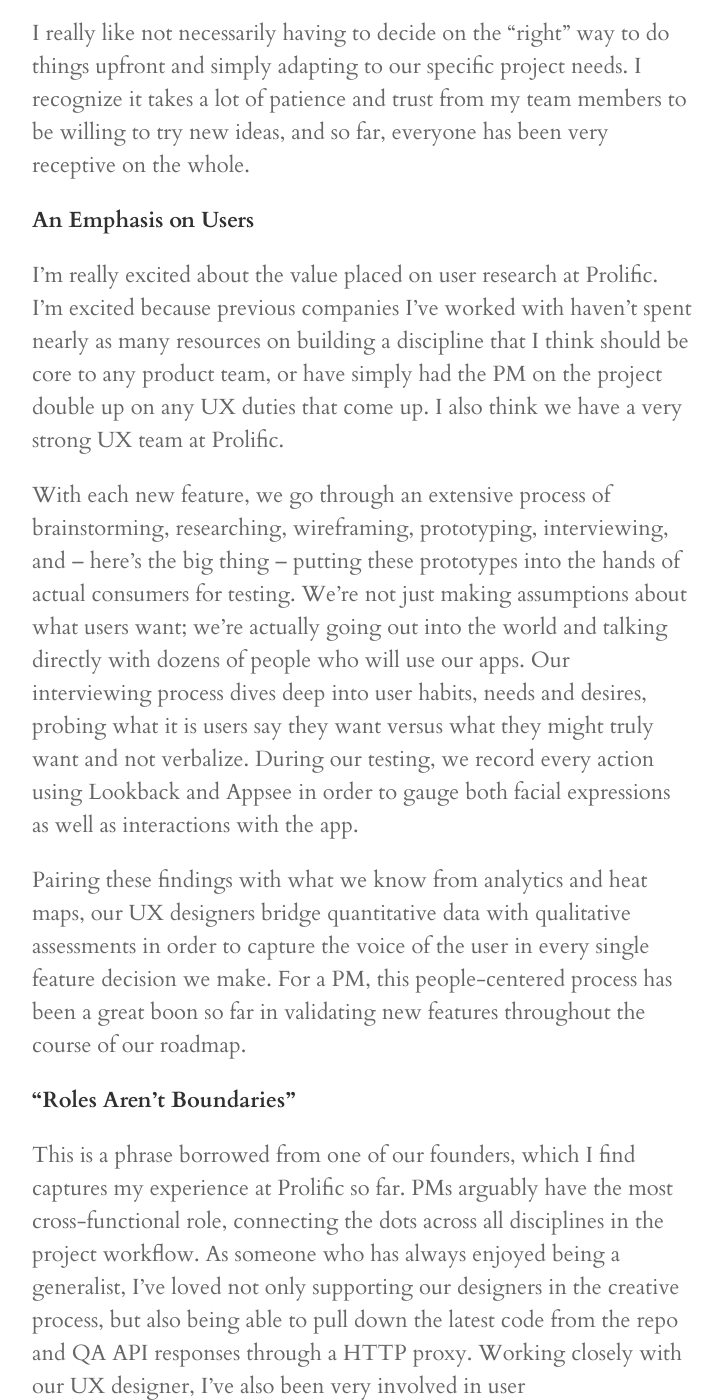
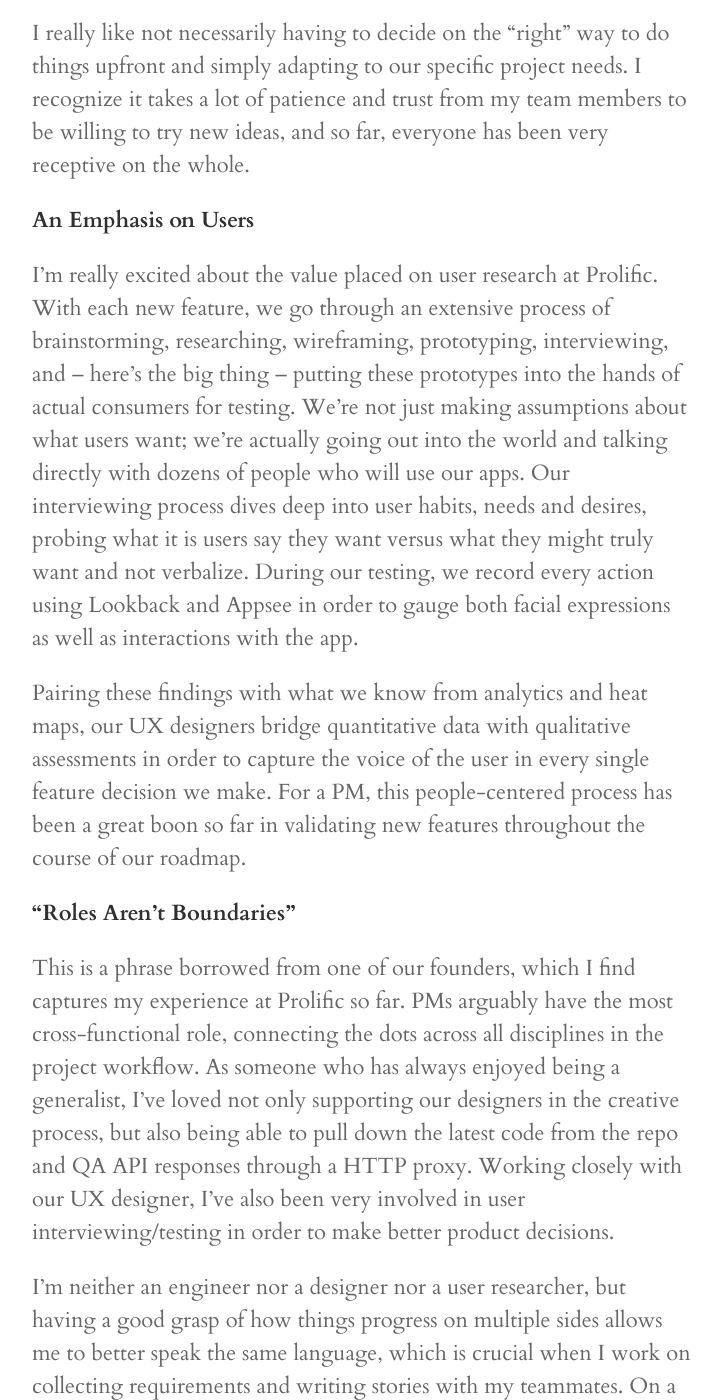
Before and after one commit to joyvchen/joyvchen.github.io, a Jekyll site: the page built from _posts/2015-02-21-my-first-month-as-a-prolific-pm.md, in a window 1280 px wide and 1400 px high, scrolled down 3119 px. Shown: the whole window, without its empty margins (278-1001 px from the left). Built offline with Jekyll 4.4.1, drawn with Linux system fonts in a browser that asks for light colours; nearby versions of some CDN libraries; some web fonts are replaced; Markdown is read by kramdown in place of the engine named in the settings.

Commit message:
more copy changes

```diff
--- a/_posts/2015-02-21-my-first-month-as-a-prolific-pm.md
+++ b/_posts/2015-02-21-my-first-month-as-a-prolific-pm.md
@@ -35,9 +35,7 @@
 
 **An Emphasis on Users**
 
-I’m really excited about the value placed on user research at Prolific. I’m excited because previous companies I’ve worked with haven’t spent nearly as many resources on building a discipline that I think should be core to any product team, or have simply had the PM on the project double up on any UX duties that come up. I also think we have a very strong UX team at Prolific.
-
-With each new feature, we go through an extensive process of brainstorming, researching, wireframing, prototyping, interviewing, and -- here’s the big thing -- putting these prototypes into the hands of actual consumers for testing. We’re not just making assumptions about what users want; we’re actually going out into the world and talking directly with dozens of people who will use our apps. Our interviewing process dives deep into user habits, needs and desires, probing what it is users say they want versus what they might truly want and not verbalize. During our testing, we record every action using Lookback and Appsee in order to gauge both facial expressions as well as interactions with the app.
+I’m really excited about the value placed on user research at Prolific. With each new feature, we go through an extensive process of brainstorming, researching, wireframing, prototyping, interviewing, and -- here’s the big thing -- putting these prototypes into the hands of actual consumers for testing. We’re not just making assumptions about what users want; we’re actually going out into the world and talking directly with dozens of people who will use our apps. Our interviewing process dives deep into user habits, needs and desires, probing what it is users say they want versus what they might truly want and not verbalize. During our testing, we record every action using Lookback and Appsee in order to gauge both facial expressions as well as interactions with the app.
 
 Pairing these findings with what we know from analytics and heat maps, our UX designers bridge quantitative data with qualitative assessments in order to capture the voice of the user in every single feature decision we make. For a PM, this people-centered process has been a great boon so far in validating new features throughout the course of our roadmap.
 
```
